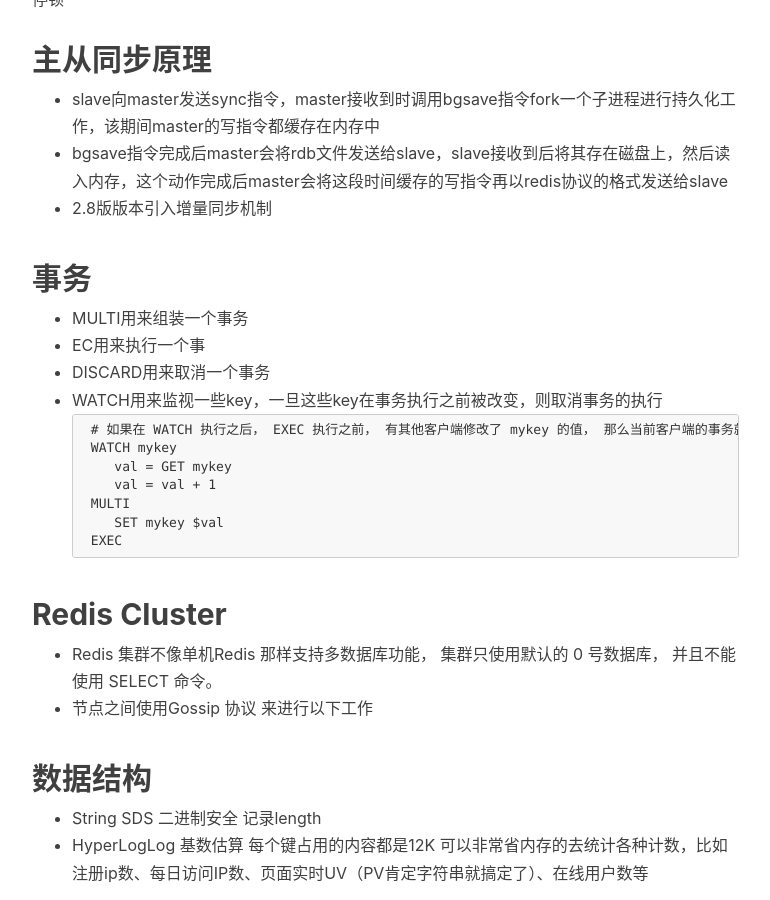
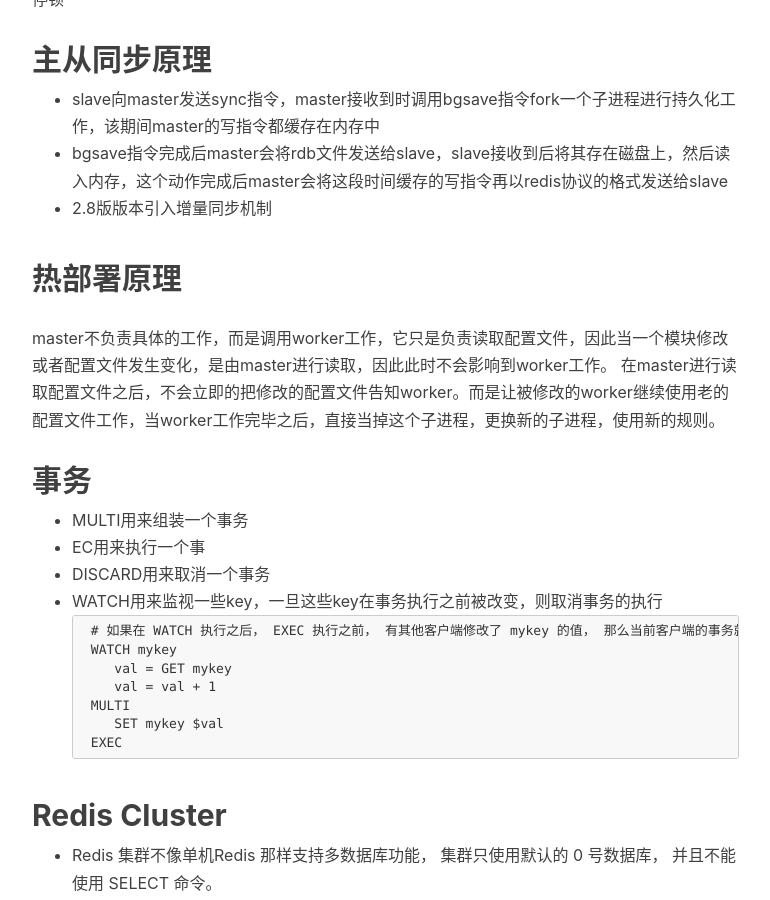
Before and after one commit to bug1024/jeet-blog, a Jekyll site: the page built from _posts/2017-01-05-redis.md, in a window 1280 px wide and 900 px high, scrolled down 1557 px. Shown: the whole window, without its empty margins (233-1003 px from the left). Built offline with Jekyll 4.4.1, drawn with Linux system fonts in a browser that asks for light colours; nearby versions of some CDN libraries; comment, search, counter and statistics services are not loaded.

Commit message:
redis hot deploy

```diff
--- a/_posts/2017-01-05-redis.md
+++ b/_posts/2017-01-05-redis.md
@@ -52,6 +52,10 @@
  - bgsave指令完成后master会将rdb文件发送给slave，slave接收到后将其存在磁盘上，然后读入内存，这个动作完成后master会将这段时间缓存的写指令再以redis协议的格式发送给slave
  - 2.8版版本引入增量同步机制
 
+## 热部署原理
+master不负责具体的工作，而是调用worker工作，它只是负责读取配置文件，因此当一个模块修改或者配置文件发生变化，是由master进行读取，因此此时不会影响到worker工作。
+在master进行读取配置文件之后，不会立即的把修改的配置文件告知worker。而是让被修改的worker继续使用老的配置文件工作，当worker工作完毕之后，直接当掉这个子进程，更换新的子进程，使用新的规则。
+
 ## 事务
  - MULTI用来组装一个事务
  - EC用来执行一个事
```
